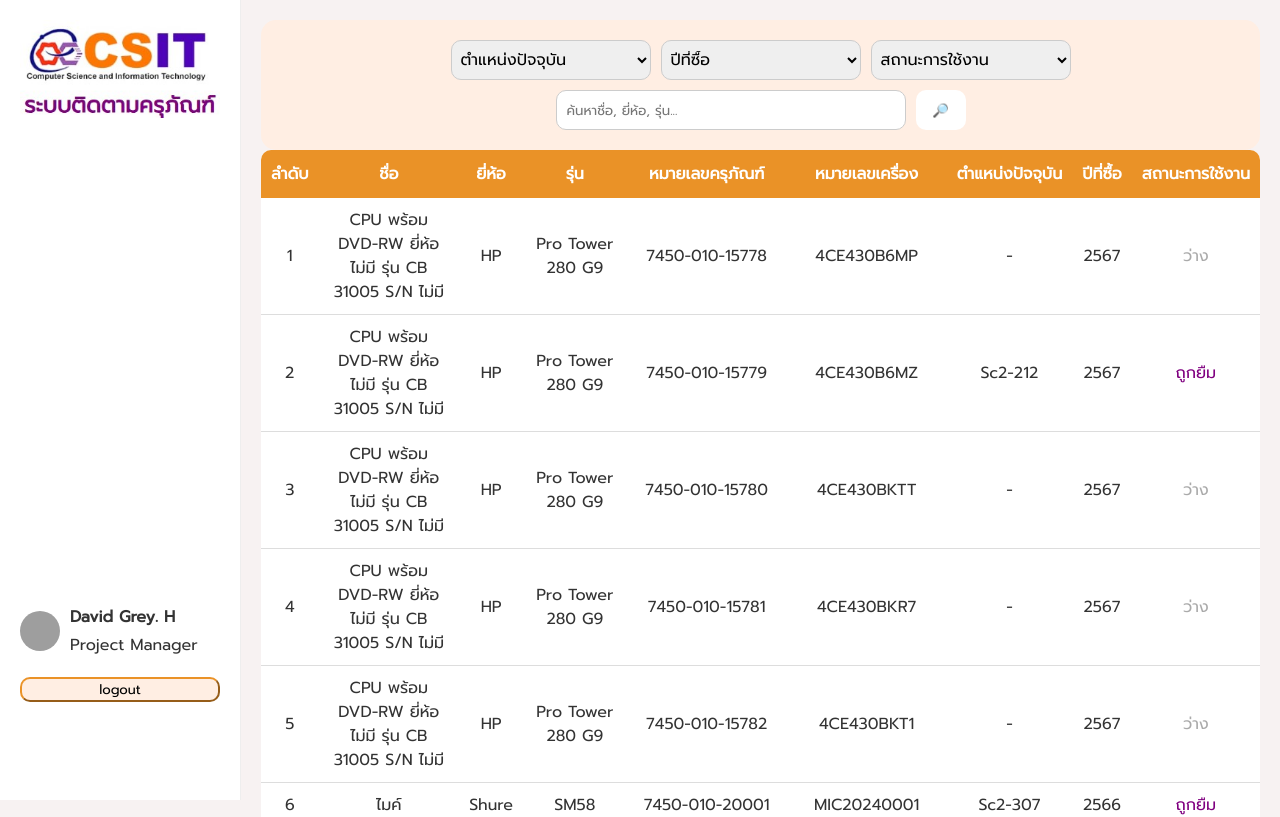
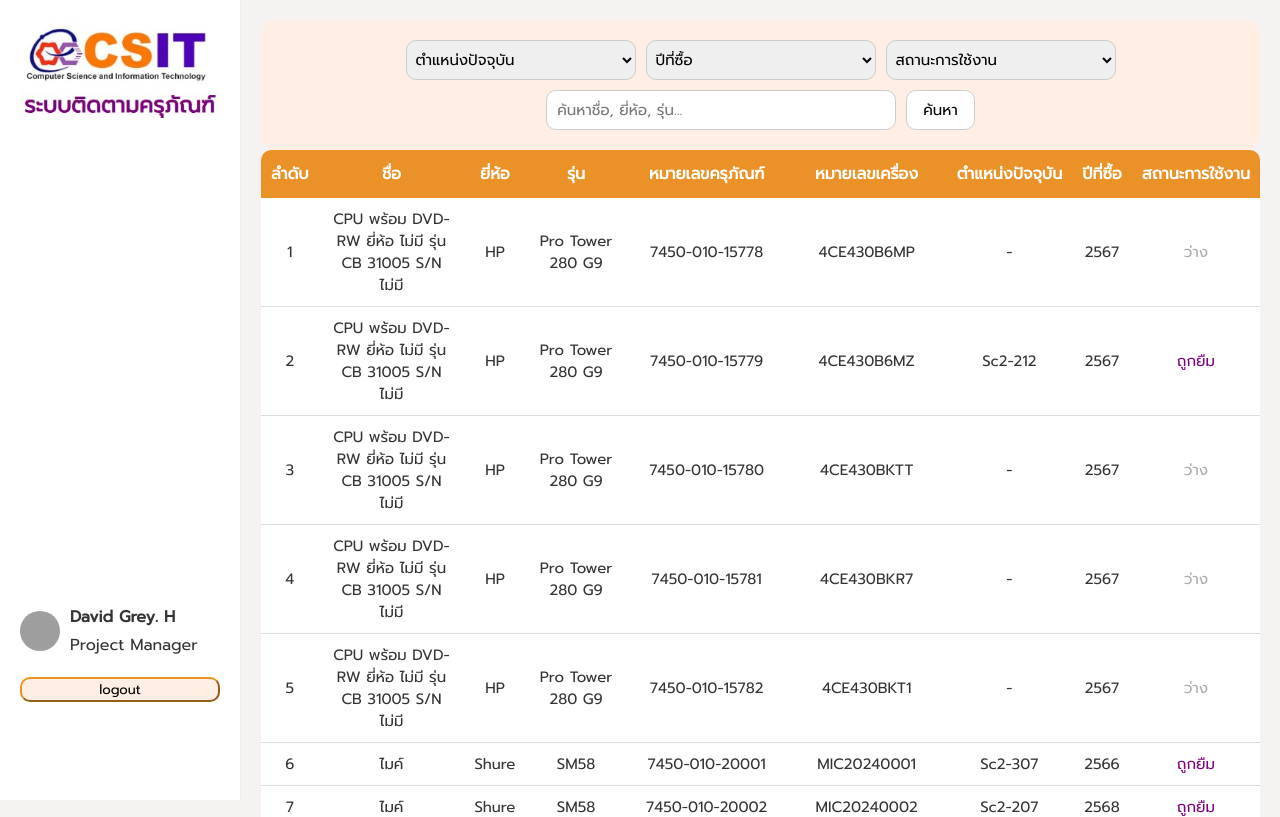
Before and after one commit to PiyathidaK145/SE, a PHP site: page /member/member.php in a window 1280 px wide. Shown: the top 817 px of the page. Run offline with PHP 8.4, Linux system fonts and the light colour scheme; data comes from the database, SQL or seed files in the repository; grey boxes are pictures that could not be loaded.

Commit message:
final_mem3

```diff
--- a/member/flutter.php
+++ b/member/flutter.php
@@ -21,7 +21,7 @@ $status_query = mysqli_query($conn, "
 <form method="GET" style="display: flex; gap: 10px; align-items: center; flex-wrap: wrap;">
 
   <!-- ตำแหน่งห้อง -->
-  <select name="room" style="width: 200px; height: 40px">
+  <select name="room" >
     <option value="">ตำแหน่งปัจจุบัน</option>
     <?php while ($row = mysqli_fetch_assoc($room_query)): ?>
       <option value="<?= $row['number'] ?>" <?= ($_GET['room'] ?? '') == $row['number'] ? 'selected' : '' ?>>
@@ -31,7 +31,7 @@ $status_query = mysqli_query($conn, "
   </select>
 
   <!-- ปีที่ซื้อ -->
-  <select name="year" style="width: 200px; height: 40px">
+  <select name="year" >
     <option value="">ปีที่ซื้อ</option>
     <?php while ($row = mysqli_fetch_assoc($year_query)): ?>
       <option value="<?= $row['year_of_purchase'] ?>" <?= ($_GET['year'] ?? '') == $row['year_of_purchase'] ? 'selected' : '' ?>>
@@ -42,14 +42,14 @@ $status_query = mysqli_query($conn, "
 
   <!-- สถานะการใช้งาน -->
   <!-- สถานะการใช้งาน -->
-  <select name="status" style="width: 200px; height: 40px">
+  <select name="status" >
     <option value="">สถานะการใช้งาน</option>
     <option value="Borrowed" <?= ($_GET['status'] ?? '') == 'Borrowed' ? 'selected' : '' ?>>ถูกยืม</option>
     <option value="Free" <?= ($_GET['status'] ?? '') == 'Free' ? 'selected' : '' ?>>ว่าง</option>
     <option value="Unavailable" <?= ($_GET['status'] ?? '') == 'Unavailable' ? 'selected' : '' ?>>ไม่พร้อมใช้งาน</option>
   </select>
   <input type="text" name="search" placeholder="ค้นหาชื่อ, ยี่ห้อ, รุ่น..." value="<?= htmlspecialchars($_GET['search'] ?? '') ?>" style="height: 40px; padding: 0 10px;" />
-  <button type="submit" style="width: 50px; height: 40px; background-color: white; border-radius: 10px; border: none; ">🔎</button>
+  <button type="submit">ค้นหา</button>
 </form>
 
 
--- a/member/style_mem.css
+++ b/member/style_mem.css
@@ -41,6 +41,7 @@
     padding: 10px;
     text-align: center;
     color: #333;
+    font-size: 15px;
   }
 
   table tbody tr:hover {
@@ -143,10 +144,12 @@
 
 
   .topbar select {
+    width: 230px;
+    height: 40px;
     padding: 5px;
     border-radius: 10px;
     border: 1px solid #ccc;
-    font-size: 16px;
+    font-size: 15px;
   }
 
   .topbar input {
@@ -155,10 +158,16 @@
     padding: 5px;
     border-radius: 10px;
     border: 1px solid #ccc;
+    font-size: 15px;
   }
-
-  .top-icons i {
-    margin: 0 10px;
-    font-size: 20px;
-    color: #777;
+  .topbar button {
+    height: 40px;
+    padding: 0 16px;
+    background-color: #ffffff;
+    color: rgb(0, 0, 0);
+    border: none;
+    border-radius: 10px;
+    cursor: pointer;
+    border: 1px solid #ccc;
+    font-size: 15px;
   }
```
